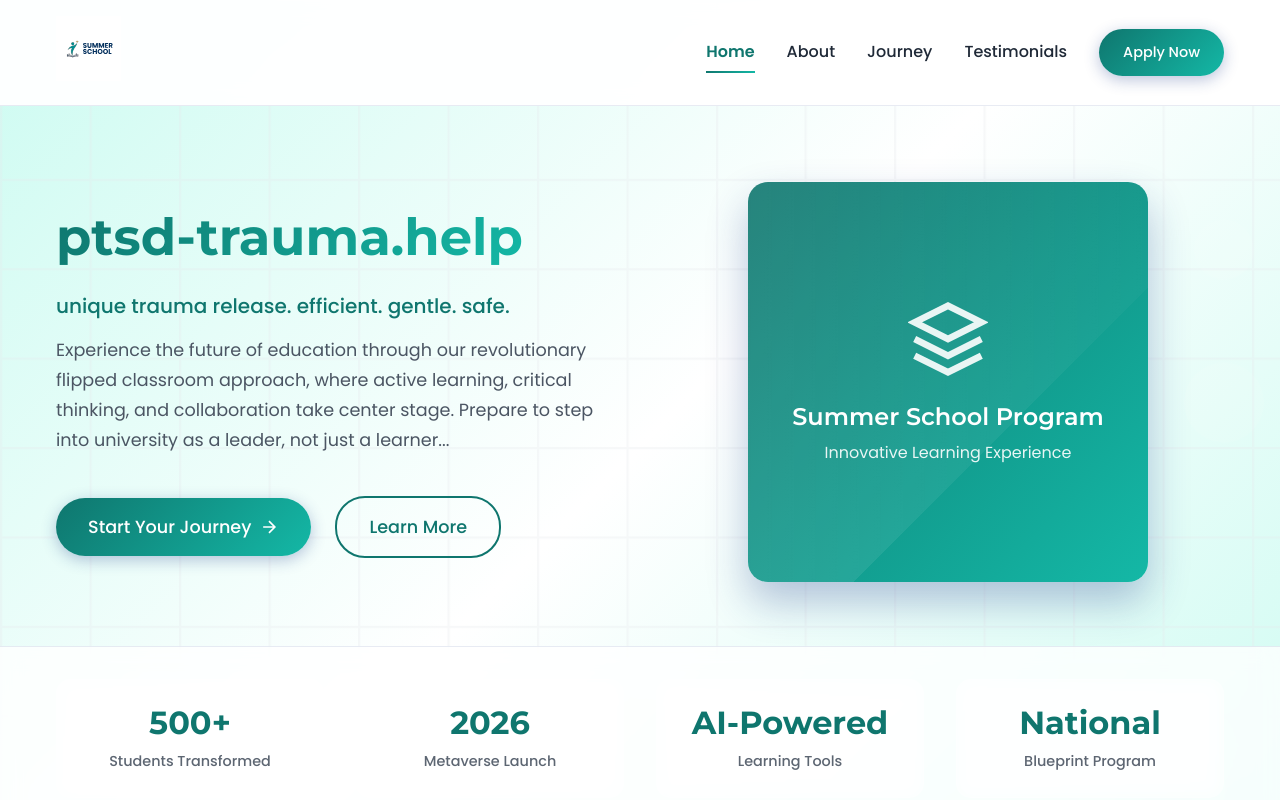
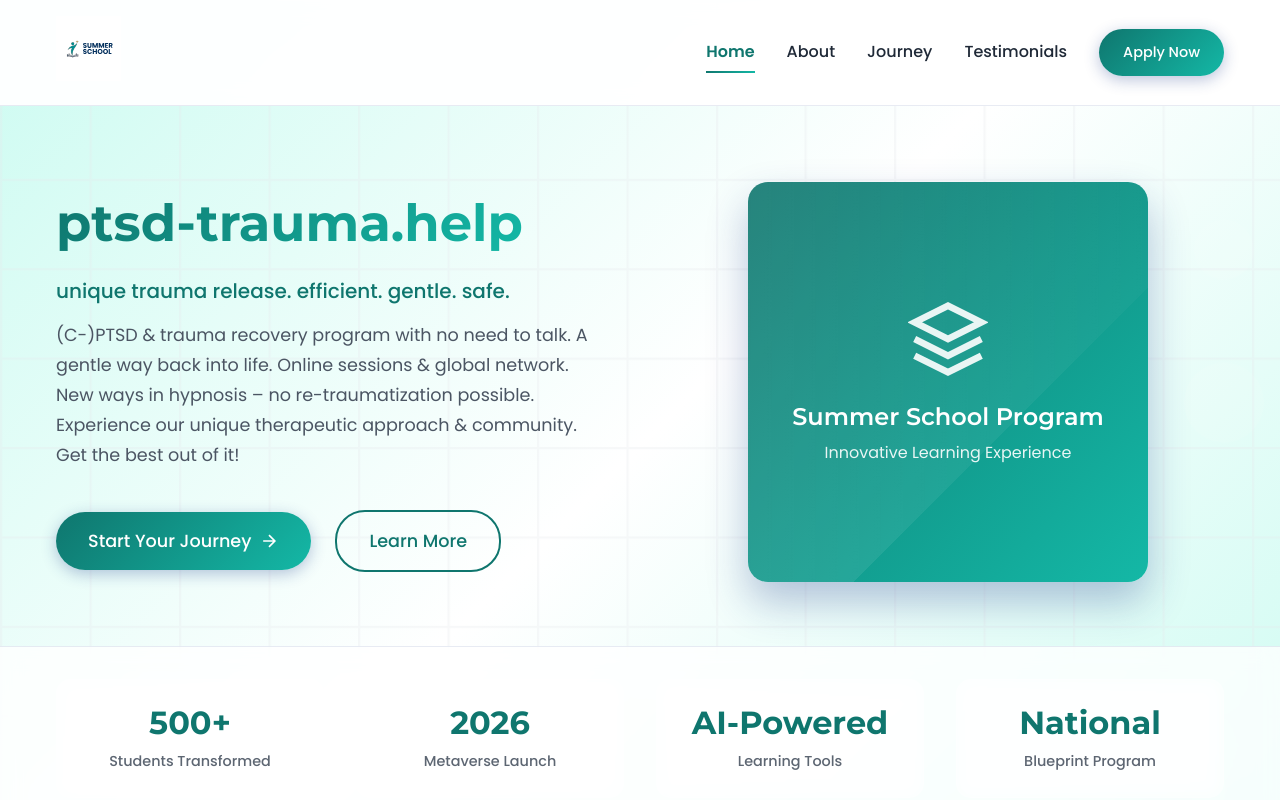
Before and after one commit to EngrE/Web, a React (Vite) app: page / in a window 1280 px wide. Shown: the top 800 px of the page. Built offline with nearby package versions, Linux system fonts and the light colour scheme.

Commit message:
Experience our unique

```diff
--- a/src/components/Hero.jsx
+++ b/src/components/Hero.jsx
@@ -17,9 +17,8 @@ const Hero = () => {
               unique trauma release. efficient. gentle. safe.
             </p>
             <p className="hero-description">
-              Experience the future of education through our revolutionary flipped classroom approach,
-              where active learning, critical thinking, and collaboration take center stage.
-              Prepare to step into university as a leader, not just a learner...
+               (C-)PTSD & trauma recovery program with no need to talk. A gentle way back into life. Online sessions & global network. New ways in hypnosis – no re-traumatization possible.
+Experience our unique therapeutic approach & community. Get the best out of it!
             </p>
             <div className="hero-buttons">
               <button className="btn-primary hero-cta">
```
